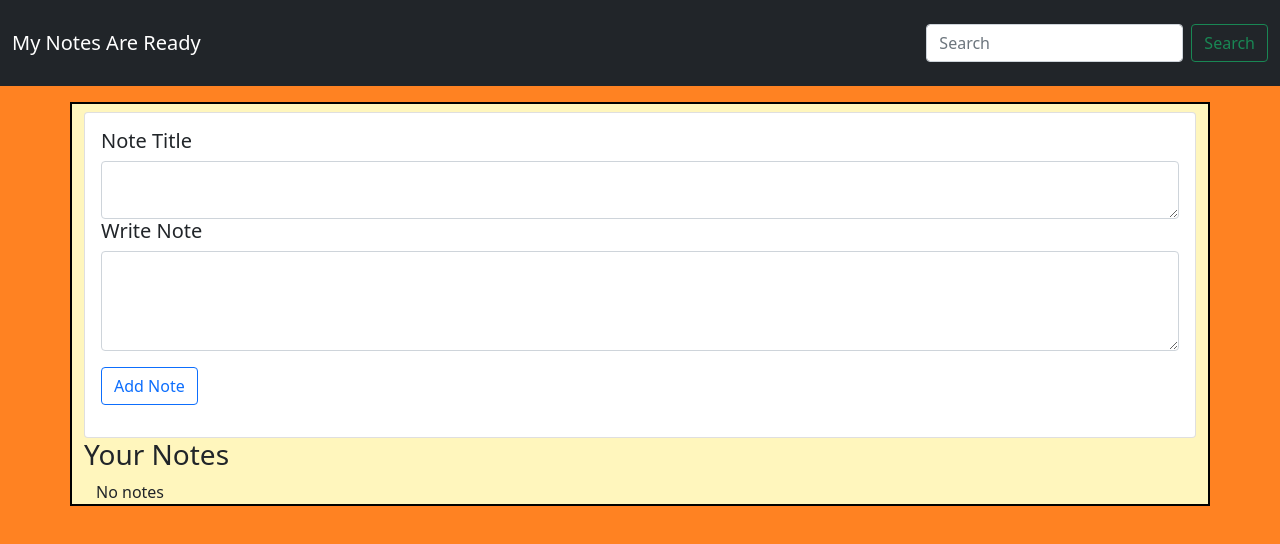
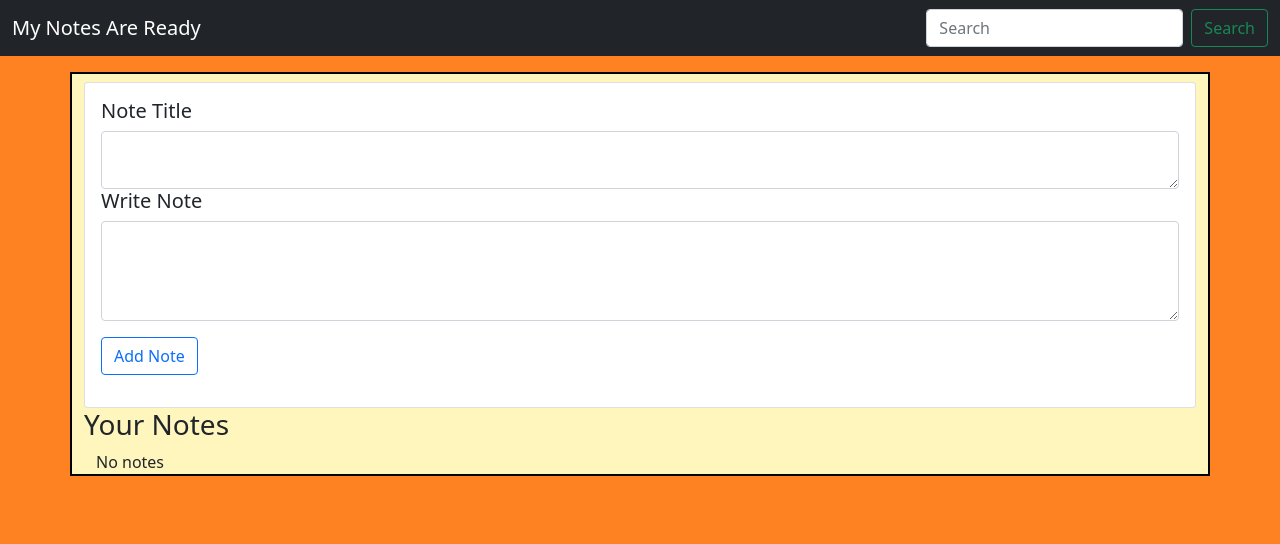
Before and after one commit to suraj4812010/GitLearningRepo, a plain HTML site: page index.html in a window 1280 px wide. Drawn offline with nearby package versions, Linux system fonts and the light colour scheme.

Commit message:
changed in my-3

```diff
--- a/index.html
+++ b/index.html
@@ -15,7 +15,7 @@
   <nav class="navbar navbar-expand-lg navbar-dark bg-dark" style="background-color: #e6c700;">
     <div class="container-fluid ">
       <a class="navbar-brand" href="#">My Notes Are Ready</a>
-      <form class="d-flex my-3">
+      <form class="d-flex ">
         <input class="form-control me-2" type="search" placeholder="Search" id="Searchtxt" aria-label="Search">
         <button class="btn btn-outline-success" type="submit">Search</button>
       </form>
```
